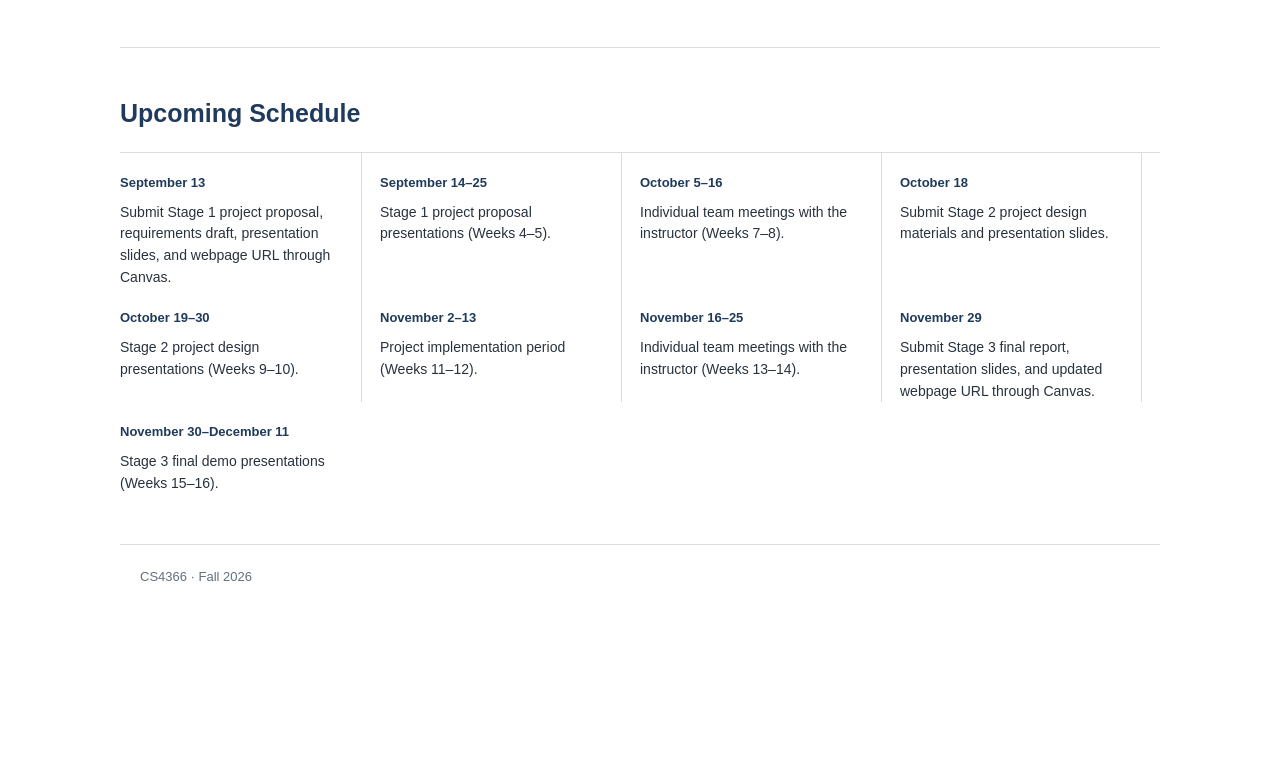
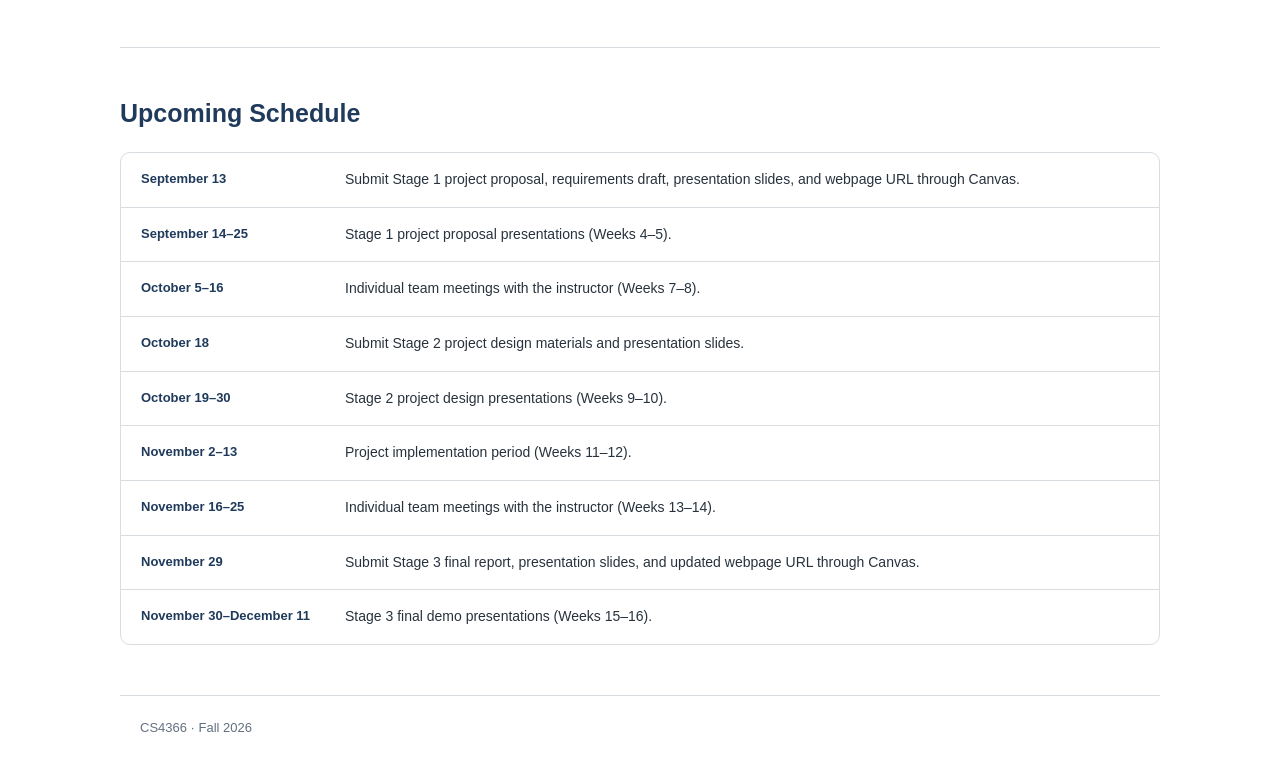
Before and after one commit to GraysenGould/lorem-ipsum-capstone, a plain HTML site: page index.html in a window 1280 px wide. Shown: the part 1064-1824 px from the top of the page. Before the commit the page ends 1674 px from the top, so only its background shows below. Drawn offline with Linux system fonts and the light colour scheme.

Commit message:
Update CSS file

```diff
--- a/style.css
+++ b/style.css
@@ -31,11 +31,34 @@ h2 { color: var(--blue); font-size: 25px; line-height: 1.2; margin: 0 0 24px; }
 .two-column { display: grid; grid-template-columns: 1fr 2fr; gap: 60px; }
 .plain-list { list-style: disc; margin: 0; padding-left: 20px; }
 .plain-list li { margin: 0 0 10px; }
-.schedule { display: grid; grid-template-columns: repeat(4, 1fr); border-top: 1px solid var(--line); }
-.schedule > div { padding: 17px 18px 0 0; border-right: 1px solid var(--line); margin-right: 18px; }
-.schedule > div:last-child { border: 0; margin: 0; }
-.schedule time { color: var(--blue); font-size: 13px; font-weight: 700; }
-.schedule p { font-size: 14px; margin: 7px 0 0; }
+.schedule {
+  border: 1px solid var(--line);
+  border-radius: 10px;
+  overflow: hidden;
+}
+
+.schedule > div {
+  display: grid;
+  grid-template-columns: 180px 1fr;
+  gap: 24px;
+  padding: 16px 20px;
+  border-bottom: 1px solid var(--line);
+}
+
+.schedule > div:last-child {
+  border-bottom: 0;
+}
+
+.schedule time {
+  color: var(--blue);
+  font-size: 13px;
+  font-weight: 700;
+}
+
+.schedule p {
+  font-size: 14px;
+  margin: 0;
+}
 .deliverables { max-width: 760px; }
 .deliverables p { color: var(--muted); margin: 0; }
 code { background: var(--soft); color: var(--blue); padding: 2px 5px; font-family: monospace; }
```
